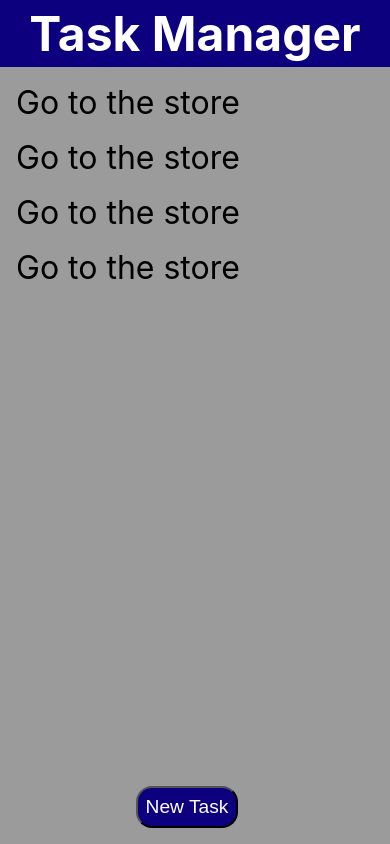
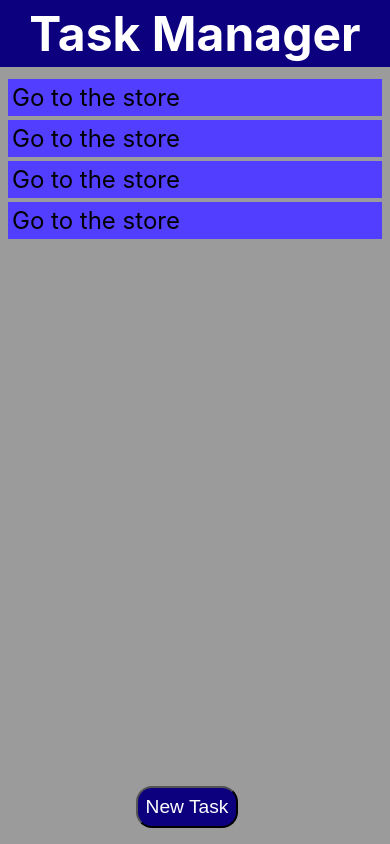
Before and after one commit to DDeShon/javascript-todo, a React (Create React App) app: page / in a window 390 px wide. Built offline with nearby package versions, Linux system fonts and the light colour scheme.

Commit message:
making mobile responsive

```diff
--- a/src/App.css
+++ b/src/App.css
@@ -35,8 +35,10 @@
 .list-item {
   font-size: 2rem;
   padding: 0.5rem;
+  margin: 0.25rem 0;
   text-align: left;
   list-style: none;
+  background-color: rgb(82, 62, 255);
 }
 
 .btn-new-task {
@@ -60,6 +62,11 @@
     border-radius: 0;
   }
 
+  .list-item {
+    font-size: 1.5rem;
+    padding: 0.25rem;
+  }
+
   .btn-new-task {
     align-self: center;
     /* width: auto; */
```
